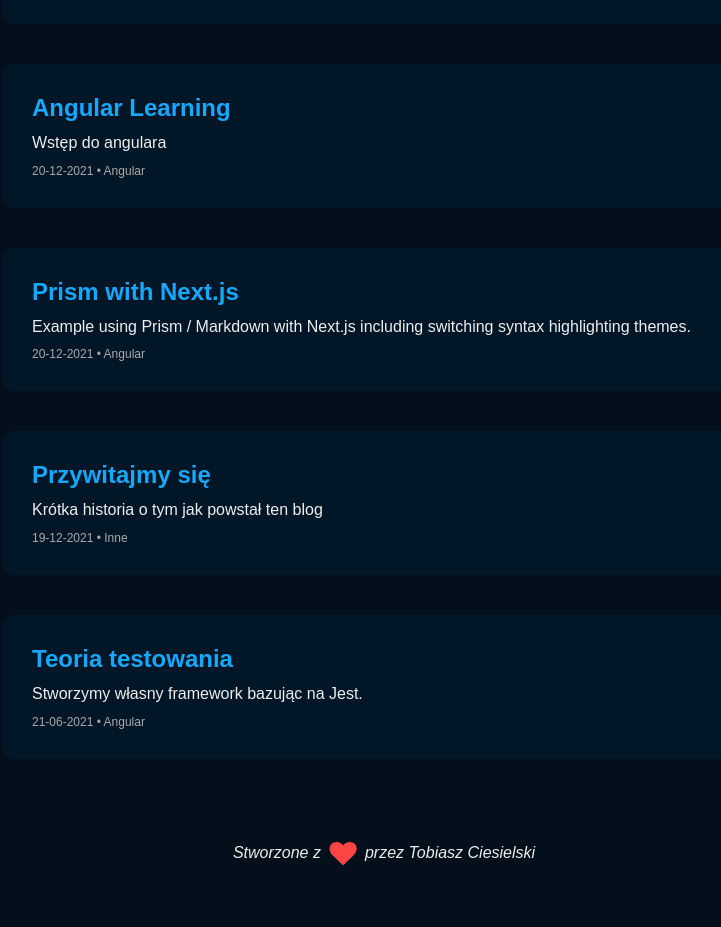
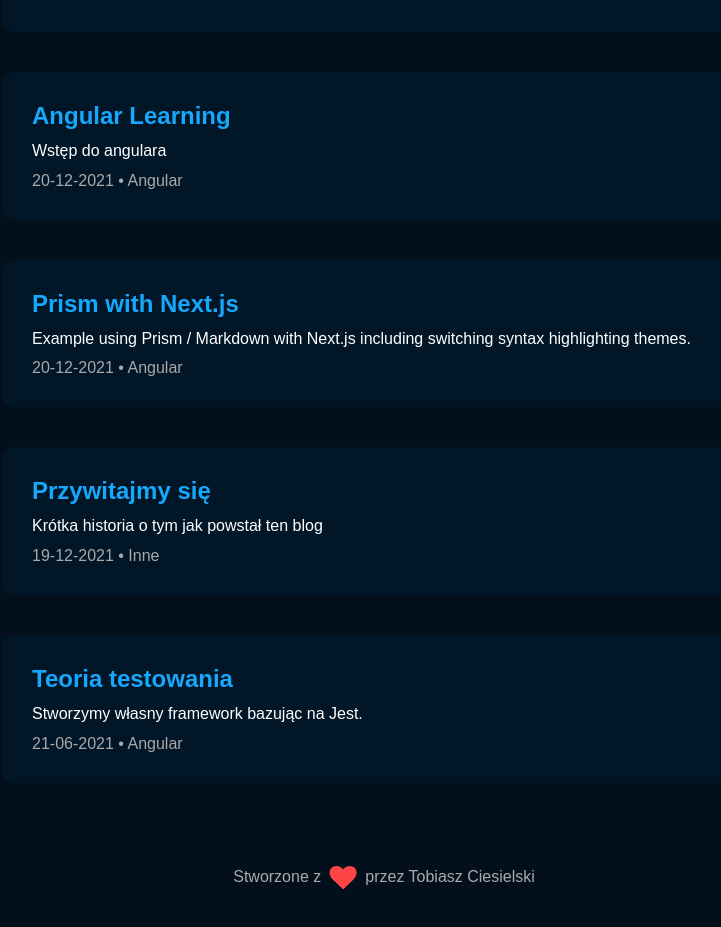
Before and after one commit to tobiaszciesielski/tciesielski.pl, a Next.js app: page / in a window 1280 px wide. Shown: the part 549-1476 px from the top of the page, without its empty margins (256-977 px from the left). Built offline with nearby package versions, Linux system fonts and the light colour scheme.

Commit message:
Imporved styles

```diff
--- a/components/Footer/footer.module.scss
+++ b/components/Footer/footer.module.scss
@@ -1,14 +1,13 @@
 @import 'variables';
 
 .footer {
-  color: $light-white-1;
+  color: $light-white-2;
   margin-top: $size-7;
   padding: $size-7 0;
   display: flex;
   gap: $size-3;
   align-items: center;
   justify-content: center;
-  font-style: italic;
 }
 
 .icon_heart {
--- a/components/PostList/postList.module.scss
+++ b/components/PostList/postList.module.scss
@@ -19,11 +19,9 @@
 
   & span {
     color: $light-white-2;
-    font-size: 12px;
   }
 
   & p {
-    color: $light-white-1;
     line-height: 1.6;
   }
 }
```
